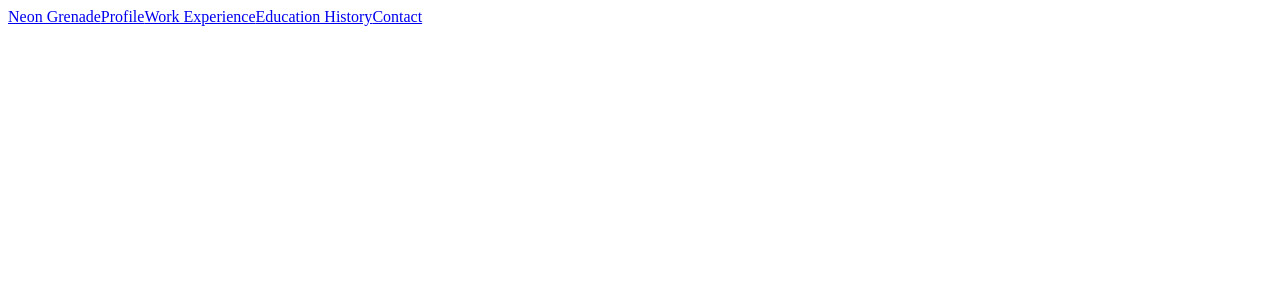
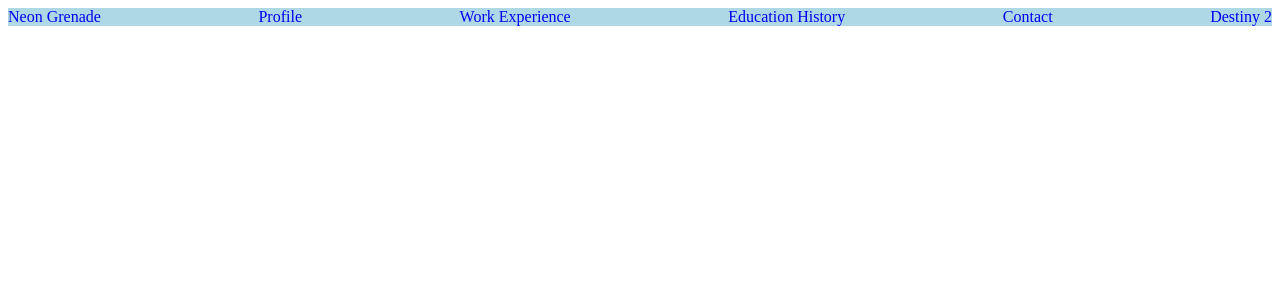
Before and after one commit to MarkCarson777/react-portfolio, a React (Create React App) app: page / in a window 1280 px wide. Shown: the top 300 px of the page. Built offline with nearby package versions, Linux system fonts and the light colour scheme.

Commit message:
added basic css to navbar

```diff
--- a/src/components/NavBar.js
+++ b/src/components/NavBar.js
@@ -5,20 +5,23 @@ import './component-css/NavBar.css';
 const NavBar = () => {
   return (
     <div className="navigation">
-      <Link href="/">
+      <Link href="/" className="link">
         Neon Grenade
       </Link>
-      <Link href="#">
+      <Link href="#" className="link">
         Profile
       </Link>
-      <Link href="#">
+      <Link href="#" className="link">
         Work Experience
       </Link>
-      <Link href="#">
+      <Link href="#" className="link">
         Education History
       </Link>
-      <Link href="#">
+      <Link href="#" className="link">
         Contact
+      </Link>
+      <Link href="#" className="link">
+        Destiny 2
       </Link>
     </div>
   );
--- a/src/components/component-css/NavBar.css
+++ b/src/components/component-css/NavBar.css
@@ -0,0 +1,9 @@
+.link {
+  text-decoration: none;
+}
+
+.navigation {
+  background-color: lightblue;
+  display: flex;
+  justify-content: space-between;
+}
```
